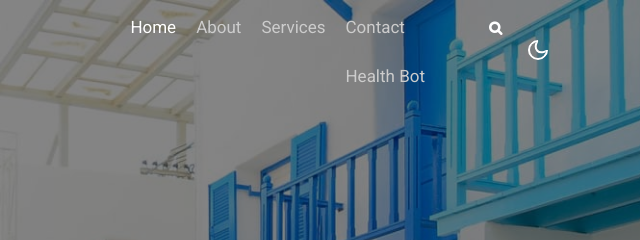
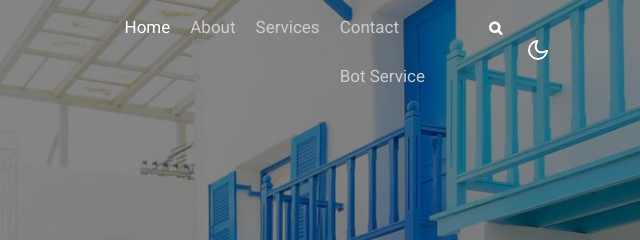
Before and after one commit to padmasrirangana/Exteriorart, a plain HTML site: page index.html in a window 1280 px wide. Shown: the top 240 px of the page, 640-1280 px from the left. Drawn offline with Linux system fonts and the light colour scheme.

Commit message:
Update index.html

```diff
--- a/index.html
+++ b/index.html
@@ -45,7 +45,7 @@
 						</li>
 						<li class="nav-item @@contact__active">
 							<a class="nav-link" href="contact.html">Contact</a>
-							<a class="nav-link" href="Health bot.html">Health bot</a>
+							<a class="nav-link" href="bot.html">bot service</a>
 						</li>
 						<li class="nav-item ml-4">
 
```
